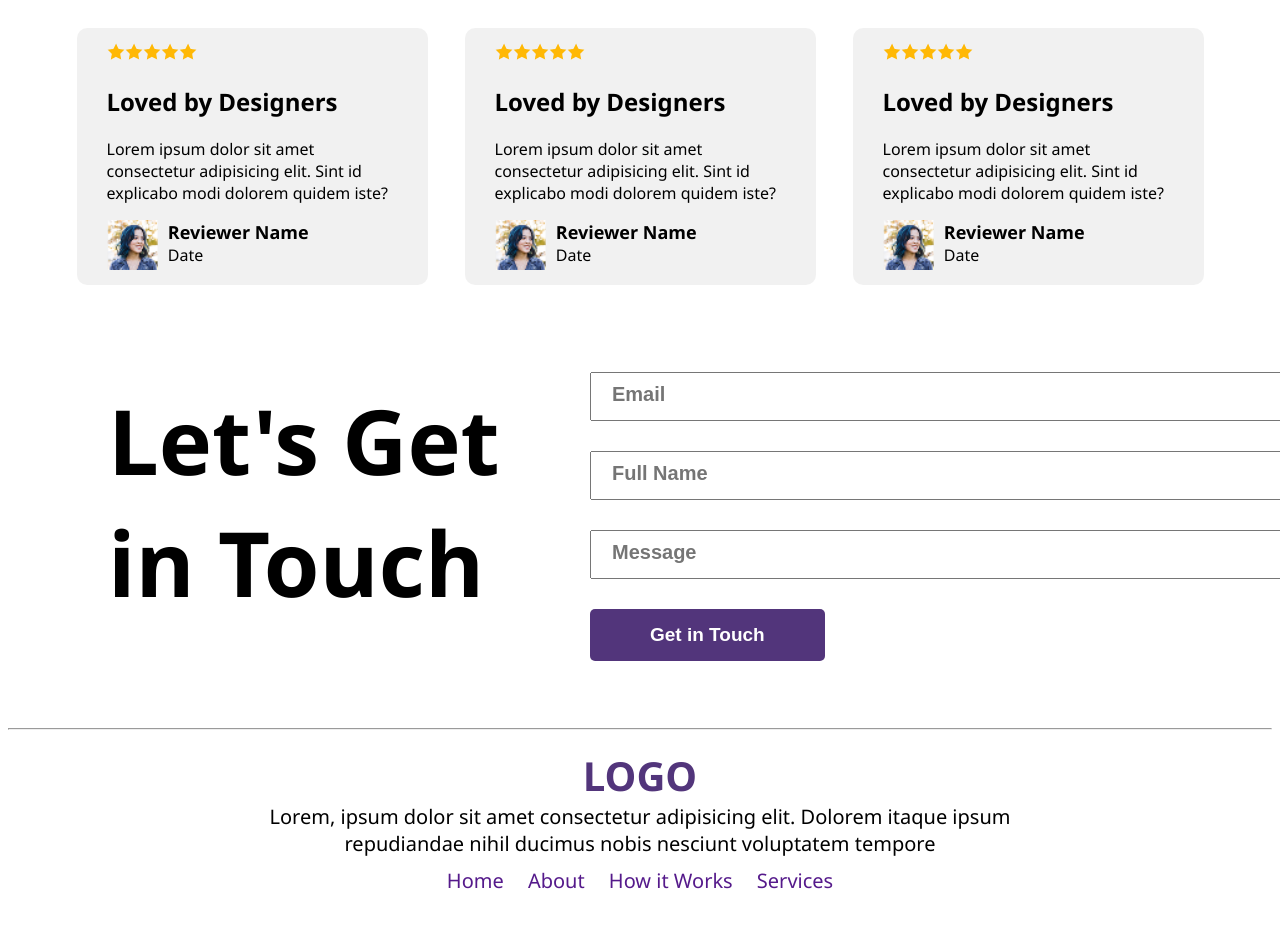
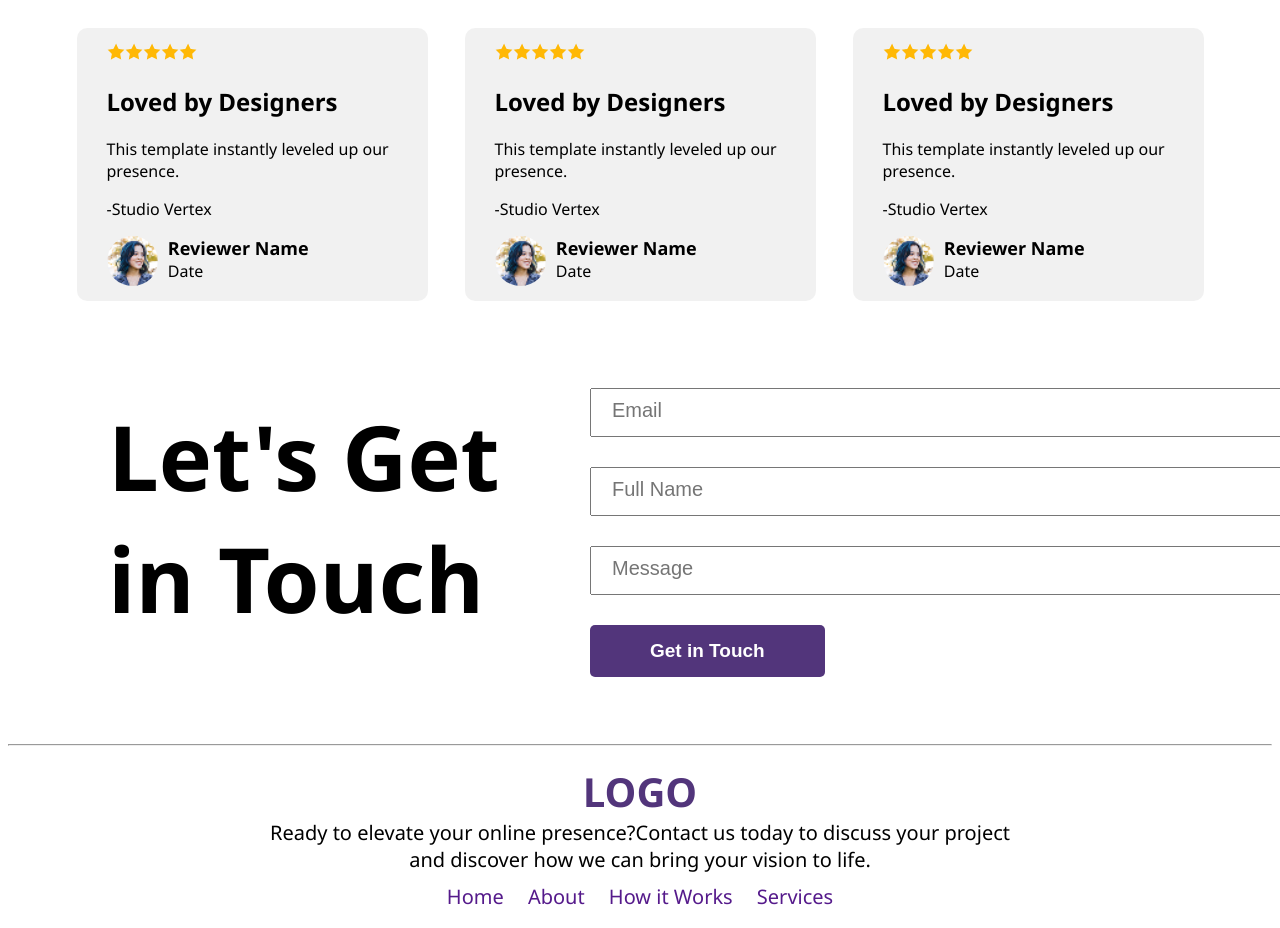
Before and after one commit to raselhoque/assignment-01, a plain HTML site: page html/index.html in a window 1280 px wide. Shown: the part 1880-2808 px from the top of the page. Drawn offline with Linux system fonts and the light colour scheme.

Commit message:
Final commit.Remove lorem texts and fix measurements

```diff
--- a/css/style.css
+++ b/css/style.css
@@ -50,6 +50,7 @@ nav{
     font-size: 55px;
 }
 .actionP{
+    font-size: 18px;
     margin: 15px 0;
 }
 
@@ -107,7 +108,8 @@ h2{
 
 .reviewer img{
     height: 50px;
-}
+    border-radius: 50%;
+    }
 
 .contact{
     justify-content: center;
@@ -131,7 +133,6 @@ h2{
 
 .contact input::placeholder{
     font-size: 20px;
-    font-weight: 600;
 }
 
 
--- a/html/index.html
+++ b/html/index.html
@@ -27,7 +27,7 @@
     <section class="action">
         <div >
             <span class="actionH1">See It in Action</span>
-            <p class="actionP">Explore the live preview and imnagine your brand in  this bold</br> new look</p>
+            <p class="actionP">Explore the live preview and imagine your brand in  this bold</br> new look</p>
             <button class="btn">Lunch Live Preview</button>
         </div>
         <div>
@@ -62,7 +62,24 @@
                     <img src="../Assets/icon-star.png" alt=""><img src="../Assets/icon-star.png" alt=""><img src="../Assets/icon-star.png" alt=""><img src="../Assets/icon-star.png" alt=""><img src="../Assets/icon-star.png" alt="">
                 </div>
                 <h1>Loved by Designers</h1>
-                <p >Lorem ipsum dolor sit amet consectetur adipisicing elit. Sint id explicabo modi dolorem quidem iste?
+                <p >This template instantly leveled up our presence.</p>
+                <span>-Studio Vertex</span>
+                </p>
+                <div class="reviewer">
+                    <img src="../Assets/avatar.png" alt="">
+                    <div>
+                        <span style="font-weight: bold; font-size: 18px;">Reviewer Name</span> </br>Date
+                    </div>
+                </div>
+            </div>
+            <div class="reviewCard">
+                <div >
+                    <img src="../Assets/icon-star.png" alt=""><img src="../Assets/icon-star.png" alt=""><img src="../Assets/icon-star.png" alt=""><img src="../Assets/icon-star.png" alt=""><img src="../Assets/icon-star.png" alt="">
+                </div>
+                <h1>Loved by Designers</h1>
+                <p >This template instantly leveled up our presence.</p>
+                <span>-Studio Vertex</span>
+
                 </p>
                 <div class="reviewer">
                     <img src="../Assets/avatar.png" alt="">
@@ -76,21 +93,8 @@
                     <img src="../Assets/icon-star.png" alt=""><img src="../Assets/icon-star.png" alt=""><img src="../Assets/icon-star.png" alt=""><img src="../Assets/icon-star.png" alt=""><img src="../Assets/icon-star.png" alt="">
                 </div>
                 <h1>Loved by Designers</h1>
-                <p >Lorem ipsum dolor sit amet consectetur adipisicing elit. Sint id explicabo modi dolorem quidem iste?
-                </p>
-                <div class="reviewer">
-                    <img src="../Assets/avatar.png" alt="">
-                    <div>
-                        <span style="font-weight: bold; font-size: 18px;">Reviewer Name</span> </br>Date
-                    </div>
-                </div>
-            </div>
-            <div class="reviewCard">
-                <div>
-                    <img src="../Assets/icon-star.png" alt=""><img src="../Assets/icon-star.png" alt=""><img src="../Assets/icon-star.png" alt=""><img src="../Assets/icon-star.png" alt=""><img src="../Assets/icon-star.png" alt="">
-                </div>
-                <h1>Loved by Designers</h1>
-                <p >Lorem ipsum dolor sit amet consectetur adipisicing elit. Sint id explicabo modi dolorem quidem iste?
+                <p >This template instantly leveled up our presence.</p>
+                <span>-Studio Vertex</span>
                 </p>
                 <div class="reviewer">
                     <img src="../Assets/avatar.png" alt="">
@@ -119,7 +123,7 @@
     <hr>
     <footer>
         <h1 class="logo">LOGO</h1>
-        <P>Lorem, ipsum dolor sit amet consectetur adipisicing elit. Dolorem itaque ipsum repudiandae nihil ducimus nobis nesciunt voluptatem tempore</P>
+        <P>Ready to elevate your online presence?Contact us today to discuss your project and discover how we can bring your vision to life.</P>
         <a href="">Home</a>
         <a href="">About</a>
         <a href="">How it Works</a>
```
